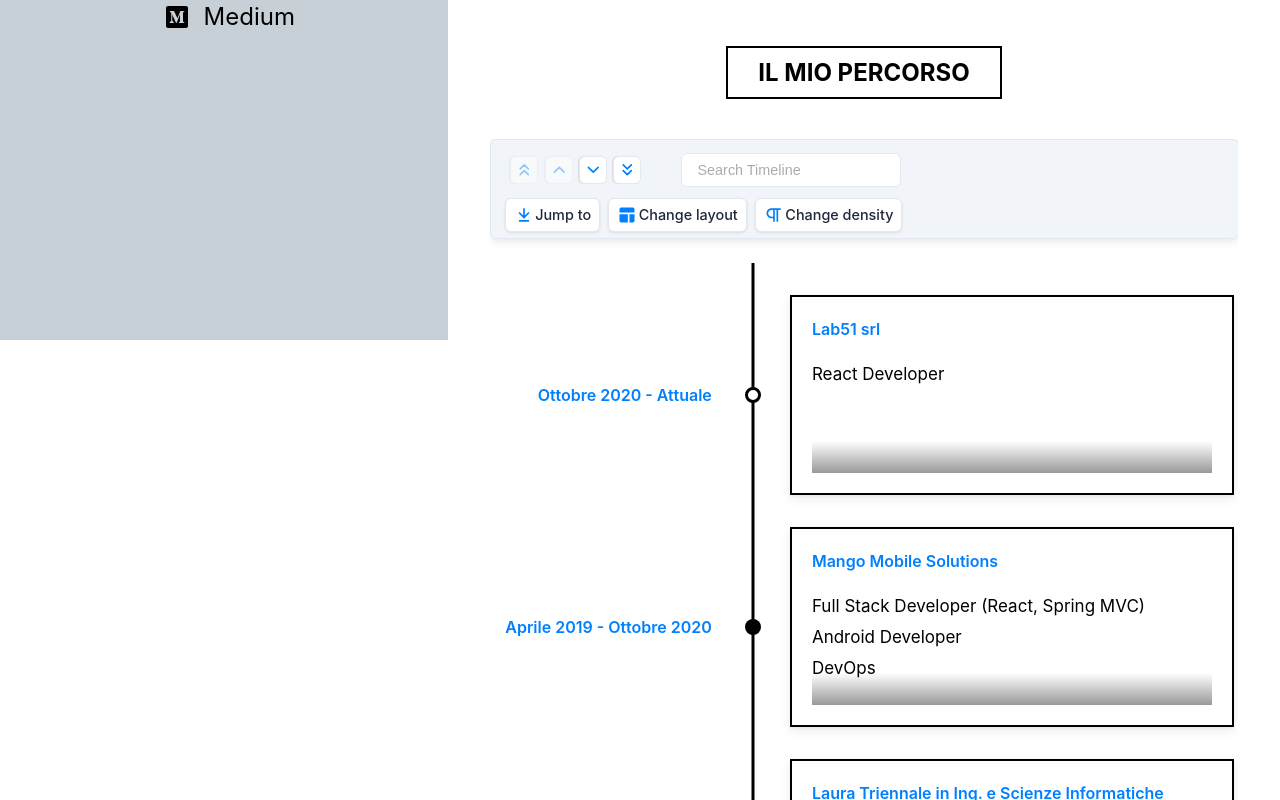
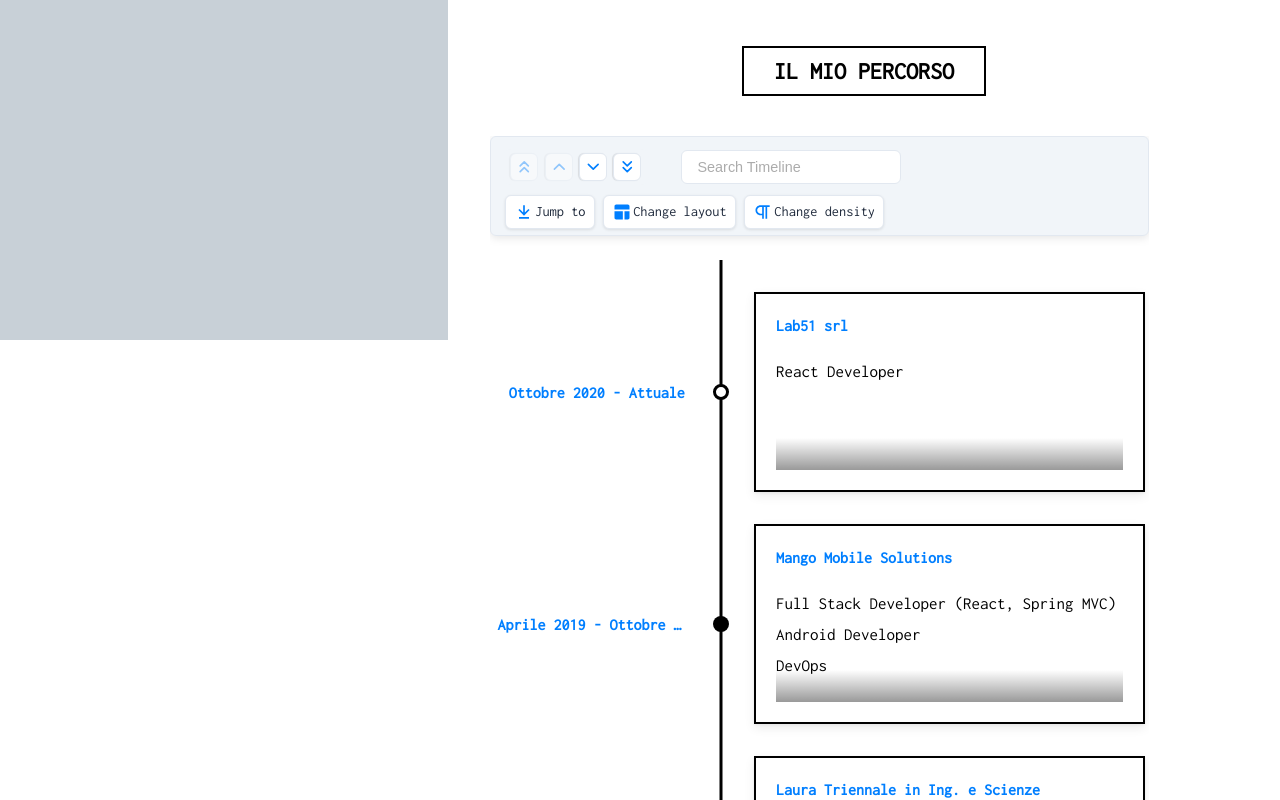
Before and after one commit to a-chris/achris.me, a Next.js app: page / in a window 1280 px wide. Shown: the part 460-1260 px from the top of the page. Built offline with nearby package versions, Linux system fonts and the light colour scheme.

Commit message:
adds Inconsolata font

```diff
--- a/components/Sidebar.jsx
+++ b/components/Sidebar.jsx
@@ -1,5 +1,6 @@
 import styled from "@emotion/styled";
 import React from "react";
+import { MY_NAME } from "../contents";
 import UnderlineHoverAnimation from "./animations/UnderlineHoverAnimation";
 import StyledLink from "./StyledLink";
 
@@ -27,7 +28,7 @@
 export default function Sidebar() {
   return (
     <SidebarDiv>
-      <MyName>CHRISTIAN TOSCANO</MyName>
+      <MyName>{MY_NAME}</MyName>
       <MyPicture src="resources/my_pic.png" />
       <ContactsDiv>
         {CONTACTS.map((c, index) => (
--- a/components/home/Timeline.jsx
+++ b/components/home/Timeline.jsx
@@ -13,7 +13,7 @@
 
 export default function Timeline(props) {
   return (
-    <div>
+    <TimelineDiv>
       <Chrono hideControls mode="VERTICAL" theme={theme} items={TIMELINE}>
         {TIMELINE.map((item, index) => (
           <TimelineContent key={index}>
@@ -23,9 +23,15 @@
           </TimelineContent>
         ))}
       </Chrono>
-    </div>
+    </TimelineDiv>
   );
 }
+
+const TimelineDiv = styled.div`
+  @media (min-width: 1000px) {
+    margin-right: 12%;
+  }
+`;
 
 const TimelineContent = styled.div`
   width: 100%;
--- /dev/null
+++ b/pages/_document.js
@@ -0,0 +1,25 @@
+import Document, { Head, Html, Main, NextScript } from "next/document";
+import { MY_NAME } from "../contents";
+
+export default class CustomDocument extends Document {
+  render() {
+    return (
+      <Html lang="it">
+        <Head title={MY_NAME}>
+          <link rel="icon" href="/favicon.ico" />
+          <link
+            rel="preload"
+            href="/fonts/Inconsolata.ttf"
+            as="font"
+            type="font/ttf"
+            crossorigin=""
+          />
+        </Head>
+        <body>
+          <Main />
+          <NextScript />
+        </body>
+      </Html>
+    );
+  }
+}
--- a/styles/globals.scss
+++ b/styles/globals.scss
@@ -1,9 +1,16 @@
+@font-face {
+  font-family: "Inconsolata";
+  src: url("/fonts/Inconsolata.ttf");
+  font-weight: 400;
+  font-style: normal;
+  font-display: swap;
+}
+
 html,
 body {
   padding: 0;
   margin: 0;
-  font-family: -apple-system, BlinkMacSystemFont, Segoe UI, Roboto, Oxygen,
-    Ubuntu, Cantarell, Fira Sans, Droid Sans, Helvetica Neue, sans-serif;
+  font-family: Inconsolata;
 }
 
 * {
```
Also changed, not shown: public/fonts/Inconsolata.ttf (added).
